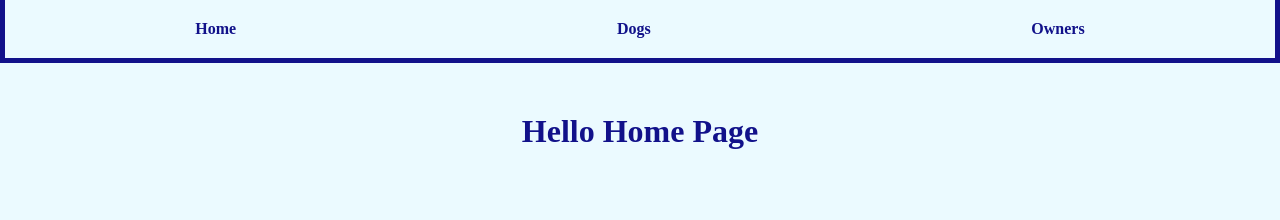
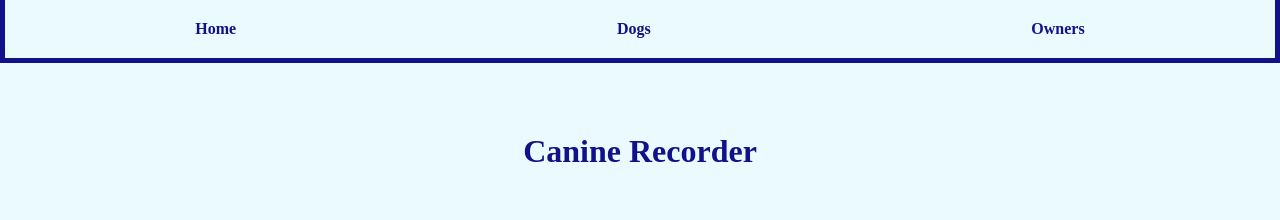
Before and after one commit to rmsykes/bark-notes, a React (Create React App) app in the folder client/: page / in a window 1280 px wide. Shown: the top 220 px of the page. Built offline with nearby package versions, Linux system fonts and the light colour scheme; a web font is replaced by a local one.

Commit message:
added some to readme

```diff
--- a/client/src/App.css
+++ b/client/src/App.css
@@ -86,7 +86,7 @@ img {
 
 
 h1 {
-  margin: 50px;
+  margin: 70px;
 }
 
 
--- a/client/src/components/Home.jsx
+++ b/client/src/components/Home.jsx
@@ -11,7 +11,7 @@ export default class Home extends Component {
                     <Link to='/owner'>Owners</Link>
                 </nav>
 
-                <h1>Hello Home Page</h1>
+                <h1>Canine Recorder</h1>
 
 
                 <div>
--- a/client/src/components/OneDog.jsx
+++ b/client/src/components/OneDog.jsx
@@ -115,35 +115,35 @@ export default class OneDog extends Component {
                 const date = new Date().getDate()
                 const month = new Date().getMonth() + 1
                 return <div className='dogAction'>
-                    🚶🐕@ {action.walk} {date}/{month}
+                    🚶🐕@ {action.walk} {month}/{date}
                 </div>
             }
             if (action.eat !== 'n/a') {
                 const date = new Date().getDate()
                 const month = new Date().getMonth() + 1
                 return <div className='dogAction'>
-                    🍽 @ {action.eat} {date}/{month}
+                    🍽 @ {action.eat} {month}/{date}
                 </div>
             }
             if (action.poop !== 'n/a') {
                 const date = new Date().getDate()
                 const month = new Date().getMonth() + 1
                 return <div className='dogAction'>
-                    🚽💩@ {action.poop} {date}/{month}
+                    🚽💩@ {action.poop} {month}/{date}
                 </div>
             }
             if (action.pee !== 'n/a') {
                 const date = new Date().getDate()
                 const month = new Date().getMonth() + 1
                 return <div className='dogAction'>
-                    🚽💦@ {action.pee} {date}/{month}
+                    🚽💦@ {action.pee} {month}/{date}
                 </div>
             }
             if (action.medicine !== 'n/a') {
                 const date = new Date().getDate()
                 const month = new Date().getMonth() + 1
                 return <div className='dogAction'>
-                    💊@ {action.medicine} {date}/{month}
+                    💊@ {action.medicine} {month}/{date}
                 </div>
             }
         })
```
Also changed, not shown: 1 other file (tests, documents, lock files or other folders).
